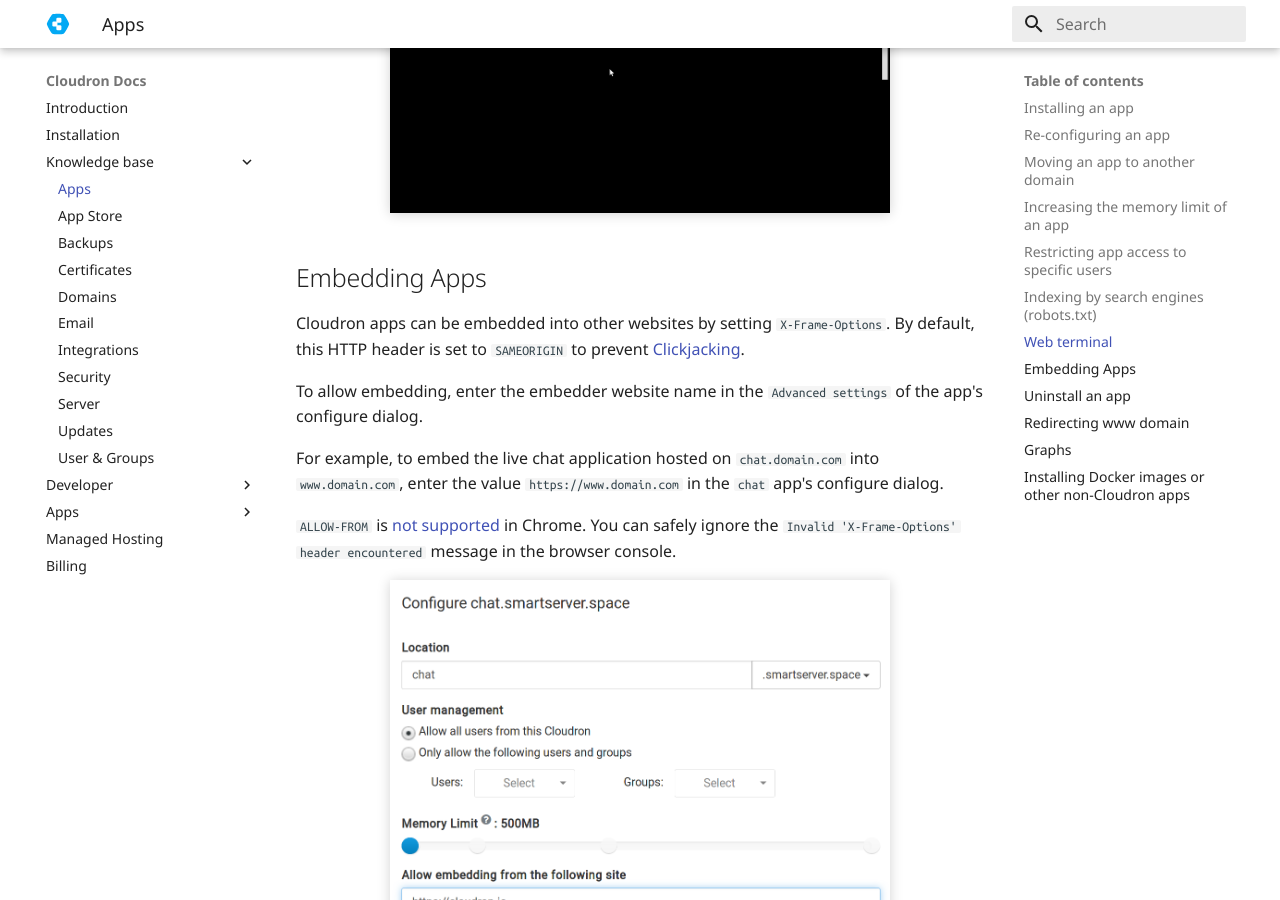
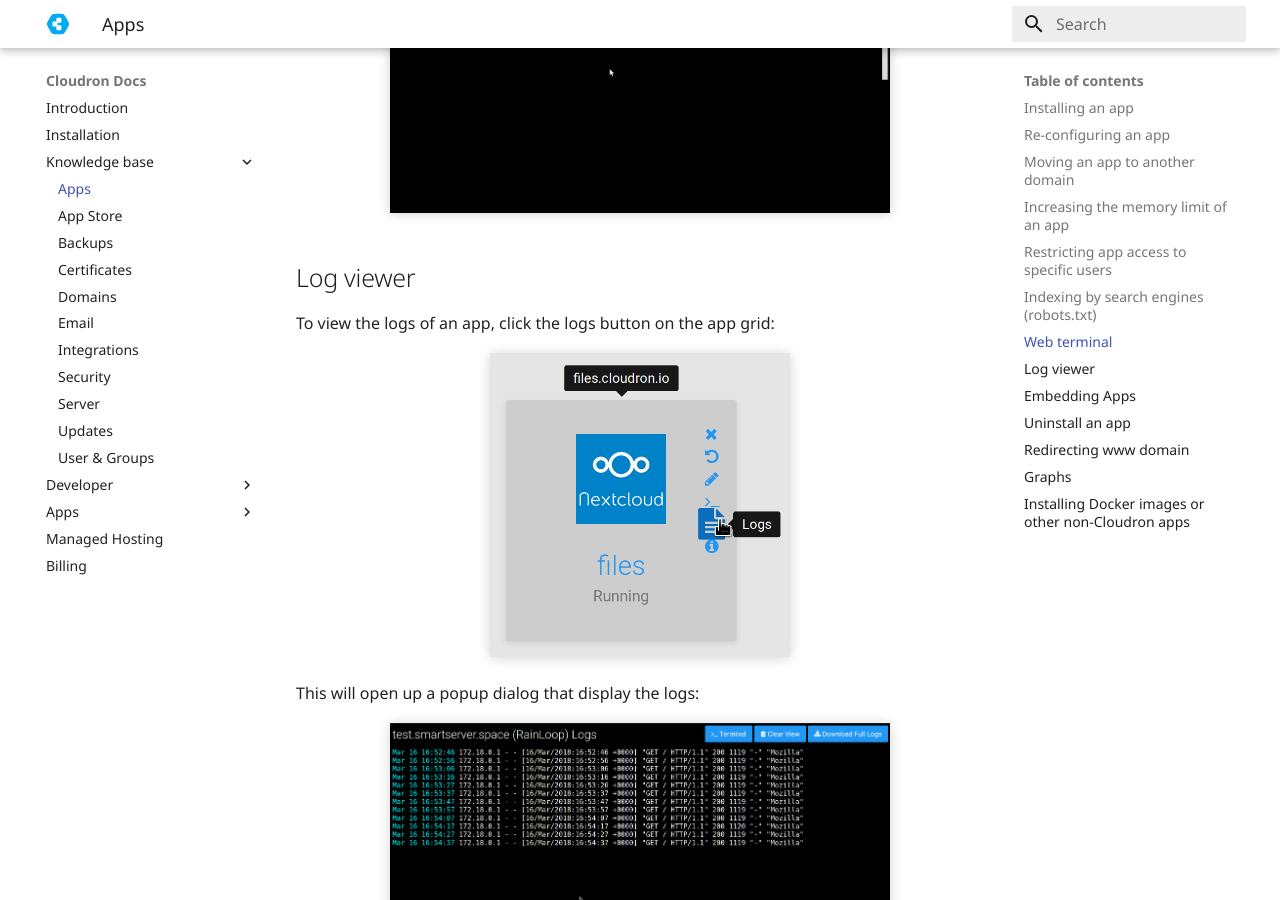
Before and after one commit to M-arcus/cloudron-docs, an MkDocs documentation site: the page built from docs/documentation/apps.md, in a window 1280 px wide and 900 px high, scrolled down 6565 px. Built offline with MkDocs 1.6.1 and Material for MkDocs 9.7.7, drawn with Linux system fonts in a browser that asks for light colours; old or Windows-style settings are respelled for this version of MkDocs.

Commit message:
add log viewer screenshot

```diff
--- a/docs/documentation/apps.md
+++ b/docs/documentation/apps.md
@@ -143,6 +143,20 @@
 <img src="/img/terminal-exec2.png" class="shadow" width="500px">
 </center>
 
+## Log viewer
+
+To view the logs of an app, click the logs button on the app grid:
+
+<center>
+<img src="/img/app-grid-icons-logs.png" class="shadow" width="300px">
+</center>
+
+This will open up a popup dialog that display the logs:
+
+<center>
+<img src="/img/app-logs.png" class="shadow" width="500px">
+</center>
+
 ## Embedding Apps
 
 Cloudron apps can be embedded into other websites by setting `X-Frame-Options`. By default, this HTTP header is set to
```
Also changed, not shown: docs/img/app-grid-icons-logs.png (added), docs/img/app-logs.png (added).
